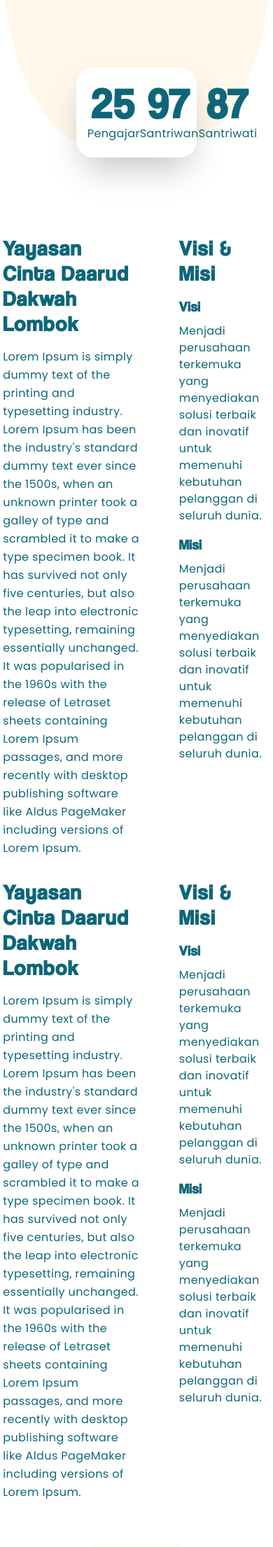
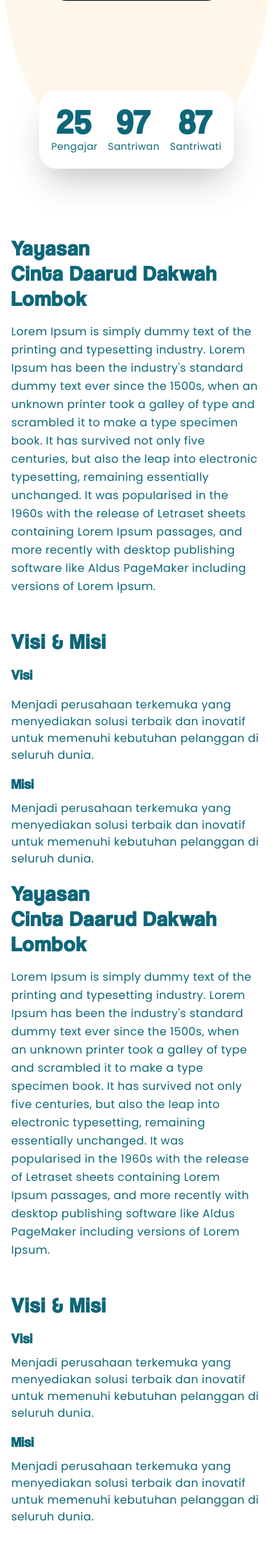
Before and after one commit to MlnKh18/Tailwind-Yayasan-Cinta-Daarud-Dakwah-Lombok, a PHP site: page / in a window 390 px wide. Shown: the part 635-2845 px from the top of the page at 70% size. Run offline with PHP 8.4, Linux system fonts and the light colour scheme.

Commit message:
add: complated a resfensive mobile and fix navbar

```diff
--- a/public/index.html
+++ b/public/index.html
@@ -25,7 +25,7 @@
   </head>
   <body class="bg-white antialiased tracking-wide font-custom">
     <!-- Header Section -->
-    <header class="relative min-h-screen px-4 md:px-20">
+    <header class="relative min-h-screen px-14 md:px-10">
       <!-- Background Decoration -->
       <div class="absolute inset-0 overflow-hidden">
         <div
@@ -33,9 +33,8 @@
         ></div>
       </div>
 
-      <!-- Navigation Bar -->
       <nav
-        class="relative container flex items-center justify-between px-4 md:px-16 pt-4"
+        class="relative lg:container flex items-center justify-between px-2 sm:px-16 pt-4"
       >
         <div class="logo flex items-center gap-4">
           <img
@@ -45,33 +44,90 @@
           />
         </div>
         <ul
-          class="flex flex-1 gap-6 md:gap-12 text-sm items-center justify-end text-secondary"
+          class="hidden lg:flex flex-1 gap-6 md:gap-12 text-sm items-center justify-end text-secondary"
         >
-          <li class="cursor-pointer">Beranda</li>
-          <li class="cursor-pointer">Tentang Kami</li>
-          <li class="cursor-pointer">Program</li>
-          <li class="cursor-pointer">Berita</li>
+          <li class="cursor-pointer">
+            <a href="#home">Beranda</a>
+          </li>
+          <li class="cursor-pointer">
+            <a href="#about-us" class="nav-properti">Tentang Kami</a>
+          </li>
+          <li class="cursor-pointer">
+            <a href="#program" class="nav-properti">Program</a>
+          </li>
+          <li class="cursor-pointer">
+            <a href="#information-now" class="nav-properti">Berita</a>
+          </li>
         </ul>
+
+        <div
+          class="flex lg:hidden flex-1 justify-end cursor-pointer"
+          id="menu-toggle"
+          aria-label="Toggle navigation menu"
+        >
+          <svg
+            xmlns="http://www.w3.org/2000/svg"
+            fill="none"
+            viewBox="0 0 24 24"
+            stroke-width="1.5"
+            stroke="currentColor"
+            class="size-8"
+          >
+            <path
+              stroke-linecap="round"
+              stroke-linejoin="round"
+              d="M3.75 6.75h16.5M3.75 12h16.5m-16.5 5.25h16.5"
+            />
+          </svg>
+        </div>
       </nav>
+
+      <!-- Pop-up Navigation (Initially Hidden) -->
+      <div
+        id="popup-nav"
+        class="fixed top-0 left-0 w-full h-full bg-black bg-opacity-75 z-50 hidden"
+      >
+        <div class="absolute top-4 right-4">
+          <!-- Close Button (X) -->
+          <button id="close-popup" class="text-white text-3xl cursor-pointer">
+            &times;
+          </button>
+        </div>
+
+        <div
+          class="flex flex-col items-center justify-center h-full gap-6 text-white text-2xl"
+        >
+          <a href="#home" class="nav-properti cursor-pointer">Beranda</a>
+          <a href="#about-us" class="nav-properti cursor-pointer"
+            >Tentang Kami</a
+          >
+          <a href="#program" class="nav-properti cursor-pointer">Program</a>
+          <a href="#information-now" class="nav-properti cursor-pointer"
+            >Berita</a
+          >
+        </div>
+      </div>
 
       <!-- Hero Section -->
       <div
-        class="relative flex flex-col items-center justify-around h-screen px-16 pt-20 gap-36"
+        class="relative flex flex-col items-center justify-around h-screen md:px-16 pt-20 lg:pt-12 gap-16 md:gap-36"
       >
-        <div class="flex items-center justify-start w-full gap-20">
+        <div
+          class="flex items-center flex-col md:flex-row justify-start w-full gap-20"
+        >
           <!-- Text Content -->
           <div id="text-content" class="text-secondary">
             <img
               src="../public/assets/images/Group 1.png"
               alt="Slogan Image"
-              class="w-[600px] h-auto object-contain"
+              class="w-full md:w-[600px] h-auto object-contain"
             />
           </div>
 
           <!-- Hero Image -->
           <div id="hero-image" class="card w-[250px] h-[300px]">
             <img
-              src="../public/assets/images/444b8018ebc3991b72be599b51bd28e0.jpg"
+              src="../public/assets/images/"
               alt="Hero Image"
               class="w-full h-full object-cover"
             />
@@ -81,20 +137,20 @@
         <!-- Statistics Section -->
         <div
           id="statistics"
-          class="flex w-3/4 h-32 bg-white shadow-2xl rounded-3xl text-secondary"
+          class="flex w-full md:w-3/4 h-28 md:h-32 bg-white shadow-2xl rounded-3xl text-secondary"
         >
-          <div class="flex items-center justify-around w-full h-full p-4">
+          <div class="flex items-center justify-around w-full h-full p-4 gap-3">
             <div class="data-pengajar text-center">
-              <h2 class="text-6xl">25</h2>
-              <p class="text-primary">Pengajar</p>
+              <h2 class="text-5xl sm:text-6xl font-bold text-center">25</h2>
+              <p class="text-primary text-sm sm:text-xl">Pengajar</p>
             </div>
             <div class="data-santriwan text-center">
-              <h2 class="text-6xl">97</h2>
-              <p class="text-primary">Santriwan</p>
+              <h2 class="text-5xl sm:text-6xl font-bold text-center">97</h2>
+              <p class="text-primary text-sm sm:text-xl">Santriwan</p>
             </div>
             <div class="data-santriwati text-center">
-              <h2 class="text-6xl">87</h2>
-              <p class="text-primary">Santriwati</p>
+              <h2 class="text-5xl sm:text-6xl font-bold text-center">87</h2>
+              <p class="text-primary text-sm sm:text-xl">Santriwati</p>
             </div>
           </div>
         </div>
@@ -104,13 +160,13 @@
     <!-- Main Section -->
     <main class="py-16">
       <!-- About Us Section -->
-      <section id="about-us" class="container md:px-28 text-secondary">
+      <section id="about-us" class="w-full md:px-28 text-secondary px-4">
         <div
           id="container-information-daarud-dakwah"
-          class="flex gap-12 justify-around"
+          class="flex gap-12 flex-col md:flex-row justify-around mb-5"
         >
           <!-- Daarud Dakwah: Information -->
-          <article class="w-1/2">
+          <article class="w-full md:w-2/3">
             <h2 class="text-3xl mb-4">
               Yayasan <br />
               Cinta Daarud Dakwah Lombok
@@ -130,9 +186,9 @@
           </article>
 
           <!-- Daarud Dakwah: Vision and Mission -->
-          <article class="w-2/6">
+          <article class="w-full md:w-2/4 md:mt-0">
             <h2 class="text-3xl font-bold mb-4">Visi & Misi</h2>
-            <h3 class="text-xl font-semibold mb-2">Visi</h3>
+            <h3 class="text-xl font-semibold mb-4">Visi</h3>
             <p class="mb-4">
               Menjadi perusahaan terkemuka yang menyediakan solusi terbaik dan
               inovatif untuk memenuhi kebutuhan pelanggan di seluruh dunia.
@@ -147,15 +203,15 @@
 
         <div
           id="container-information-pondok-nurul-ilmi"
-          class="flex gap-12 justify-around mt-8"
+          class="flex gap-12 flex-col md:flex-row justify-around"
         >
           <!-- Pondok Pesantren Nurul Ilmi: Information -->
-          <article class="w-1/2">
+          <article class="w-full md:w-2/3">
             <h2 class="text-3xl mb-4">
               Yayasan <br />
               Cinta Daarud Dakwah Lombok
             </h2>
-            <p class="leading-relaxed">
+            <p class="leading-relaxed pr-3">
               Lorem Ipsum is simply dummy text of the printing and typesetting
               industry. Lorem Ipsum has been the industry's standard dummy text
               ever since the 1500s, when an unknown printer took a galley of
@@ -170,7 +226,7 @@
           </article>
 
           <!-- Pondok Pesantren Nurul Ilmi: Vision and Mission -->
-          <article class="w-2/6">
+          <article class="w-full md:w-2/4">
             <h2 class="text-3xl font-bold mb-4">Visi & Misi</h2>
             <h3 class="text-xl font-semibold mb-2">Visi</h3>
             <p class="mb-4">
@@ -187,7 +243,7 @@
       </section>
 
       <!-- Program Section -->
-      <div class="w-full h-[70%] relative mt-16 md:px-40">
+      <div class="w-full h-[70%] relative mt-16">
         <div class="absolute inset-0 overflow-hidden">
           <div
             class="absolute w-full min-h-full bg-primary-default rounded-t-[35%] opacity-30 left-1/2 transform -translate-x-1/2"
@@ -195,9 +251,13 @@
         </div>
         <!-- Text Content - Program -->
         <section id="program" class="relative text-secondary">
-          <article class="flex flex-col justify-center items-center">
+          <article
+            class="flex flex-col justify-center items-center px-14 md:px-28"
+          >
             <h2 class="text-3xl font-bold my-10">Program</h2>
-            <div class="container-card container flex flex-wrap justify-evenly">
+            <div
+              class="container-card container flex flex-wrap justify-evenly gap-10"
+            >
               <div class="card relative w-[300px] h-[200px]">
                 <img
                   src="#"
@@ -254,10 +314,10 @@
               </div>
             </div>
             <div
-              class="container-information w-full h-36 mt-20 rounded-3xl shadow-2xl bg-third px-5 flex justify-center items-center text-white"
+              class="container-information w-full h-auto mt-20 rounded-3xl shadow-2xl bg-third px-5 lg:px-28 py-3 flex flex-wrap justify-center items-center text-white"
             >
               <div
-                class="informasion-foundation-management container flex items-start justify-between"
+                class="informasion-foundation-management container flex items-start justify-start lg:justify-between flex-wrap gap-5"
               >
                 <div class="title w-auto">
                   <h3 class="text-3xl tracking-wider font-semibold">
@@ -326,7 +386,7 @@
       </div>
 
       <!-- Informations now Section -->
-      <div class="w-full h-[75vh] relative pt-10 flex flex-col justify-between">
+      <div class="w-full h-auto relative pt-10 flex flex-col justify-between">
         <div class="absolute inset-0 overflow-hidden">
           <div
             class="absolute w-full min-h-screen bg-primary-default opacity-30 left-1/2 transform -translate-x-1/2"
@@ -334,16 +394,16 @@
         </div>
         <section id="information-now" class="w-full">
           <div
-            class="relative heading-title flex flex-col justify-center items-center mb-4 text-secondary"
+            class="relative heading-title flex flex-col justify-center items-center mb-4 text-secondary text-center"
           >
-            <h2 class="text-3xl ">Informasi Terkini</h2>
+            <h2 class="text-3xl">Informasi Terkini</h2>
             <p>Berita dan Informasi Terkini Yayasan Daarud Dakwah Lombok</p>
           </div>
           <div class="relative content-carousel">
             <!-- Swiper -->
-            <div class="swiper mySwiper">
+            <div class="swiper mySwiper mb-14 w-full">
               <div class="swiper-wrapper">
-                <div class="swiper-slide custom-slide">
+                <div class="swiper-slide custom-slide w-full sm:w-1/2 md:w-1/3">
                   <div
                     class="flex flex-col h-full justify-start items-center relative"
                   >
@@ -365,34 +425,54 @@
                     <div
                       class="title-item-slide w-full flex flex-col justify-center p-1 font-poppins"
                     >
-                      <h5 class="text-xl font-bold">Judul</h5>
+                      <h5 class="text-lg md:text-xl font-bold">Judul</h5>
                       <p class="text-sm">Selasa, 10 September 2024</p>
                     </div>
                   </div>
                 </div>
-                <div class="swiper-slide custom-slide">
+
+                <!-- Repeat for other slides -->
+                <div class="swiper-slide custom-slide w-full sm:w-1/2 md:w-1/3">
                   <div
                     class="flex flex-col h-full justify-start items-center relative"
                   >
-                    <!-- Category Label -->
                     <span
                       class="absolute top-2 left-2 bg-gray-300 px-2 rounded-xl z-10 text-xs text-black font-normal font-poppins"
                     >
                       Category
                     </span>
-
-                    <!-- Image -->
                     <img
-                      src="../public/assets/images/444b8018ebc3991b72be599b51bd28e0.jpg"
+                      src="../public/assets"
                       alt=""
                       class="w-full h-3/4 rounded-t-xl border-t-2 border-b-2 border-black object-cover"
                     />
-
-                    <!-- Title and Date -->
                     <div
                       class="title-item-slide w-full flex flex-col justify-center p-1 font-poppins"
                     >
-                      <h5 class="text-xl font-bold">Judul</h5>
+                      <h5 class="text-lg md:text-xl font-bold">Judul</h5>
+                      <p class="text-sm">Selasa, 10 September 2024</p>
+                    </div>
+                  </div>
+                </div>
+
+                <div class="swiper-slide custom-slide w-full sm:w-1/2 md:w-1/3">
+                  <div
+                    class="flex flex-col h-full justify-start items-center relative"
+                  >
+                    <span
+                      class="absolute top-2 left-2 bg-gray-300 px-2 rounded-xl z-10 text-xs text-black font-normal font-poppins"
+                    >
+                      Category
+                    </span>
+                    <img
+                      src="../public/assets"
+                      alt=""
+                      class="w-full h-3/4 rounded-t-xl border-t-2 border-b-2 border-black object-cover"
+                    />
+                    <div
+                      class="title-item-slide w-full flex flex-col justify-center p-1 font-poppins"
+                    >
+                      <h5 class="text-lg md:text-xl font-bold">Judul</h5>
                       <p class="text-sm">Selasa, 10 September 2024</p>
                     </div>
                   </div>
@@ -404,46 +484,68 @@
             </div>
           </div>
         </section>
-        <div class="container-shape relative w-full">
+        <div class="container-shape relative w-full flex justify-center">
           <div
             class="absolute decorations-shape bg-inherit w-full h-10 z-10"
           ></div>
           <div
-            class="absolute decorations-shape bg-white w-full h-10 z-10 top-1/2"
+            class="absolute decorations-shape bg-white w-full h-10 z-10 top-1/2 rounded-3xl"
           ></div>
 
           <!-- Circle with the triangle -->
-          <div class="shape-circle rounded-full w-14 h-14 bg-third absolute z-40 left-1/2 flex justify-center items-center">
-            <img src="../public/assets/images/Polygon 3 (1).png" alt="" class="w-7 object-cover">
+          <div
+            class="shape-circle rounded-full w-14 h-14 bg-third absolute z-40 flex justify-center items-center"
+          >
+            <img
+              src="../public/assets/images/Polygon 3 (1).png"
+              alt=""
+              class="w-7 object-cover"
+            />
           </div>
         </div>
       </div>
     </main>
+    <div
+      class="commons-footer w-full overflow-visible flex flex-col justify-start items-center mb-10"
+    >
+      <div
+        class="container-logo-company w-full flex justify-center items-center gap-5 mb-5"
+      >
+        <img
+          src="../public/assets/images/Logo Yayasan & Ma'had 1.png"
+          class="w-20 h-20 object-cover"
+          alt=""
+        />
+        <img
+          src="../public/assets/images/Mask group.png"
+          class="w-20 h-20 object-cover"
+          alt=""
+        />
+      </div>
+      <div class="deskripsi w-3/4 text-center text-secondary">
+        <p>
+          Jalinan Kerjasama (Sinergi) Yayasa Cinta Daarud Dakwah Lombok dengan
+          Yayasan Pondok Pesantren Nurul Ilmi ini dengan tujuan untuk membantu
+          memajukan yayasan dari segi memberikan pelayanan belajar gratis untuk
+          santiwan/santriwati yatim, yatim piatu, dan Dhuafa supaya tetap dapat
+          melanjutkan belajar untuk memperdalam ilmu agama khususnya tahfidz &
+          bahasa arab. Dari Sinergi inilah dapat terbentuk
+          <b> Ma’had Love Tahfidz Nurul Ilmi</b>, dimana disini tempat
+          bermukimnya santriwan untuk bisa lebih giat & intens belajar
+          <b>Tahfidz & Bahasa Arab</b>. sehingga dengan cepat dapat khatam 30
+          Juz. Dari Kerjasama atau Sinergi Tersebut terbentuklah
+          <b> Yayasan Love Tahfidz Nurul Ilmi</b> yang Semula namanya
+          <b>Yayasan Pondok Pesantren Nurul Ilmi.</b>
+        </p>
+      </div>
+    </div>
+    <footer class="text-center px-1">
+      Copyrights ©2024 Yayasan Cinta Daarud Dakwah Lombok & Ma’had Love Tahfidz
+      Nurul Ilmi. All Rights Reserved
+    </footer>
     <!-- Swipper -->
     <script src="https://cdn.jsdelivr.net/npm/swiper@11/swiper-bundle.min.js"></script>
 
-    <script>
-      document.addEventListener("DOMContentLoaded", function () {
-        const swiperPaginationBullets = document.querySelectorAll(
-          ".swiper-pagination-bullet"
-        );
-
-        if (swiperPaginationBullets.length > 0) {
-          swiperPaginationBullets.forEach((bullet) => {
-            bullet.classList.add("wide"); // Add class "wide" to increase the size
-          });
-        }
-      });
-
-      var swiper = new Swiper(".mySwiper", {
-        slidesPerView: 4,
-        spaceBetween: 30,
-        centeredSlides: true,
-        pagination: {
-          el: ".swiper-pagination",
-          clickable: true,
-        },
-      });
-    </script>
+    <script src="../src/js/script.js"></script>
   </body>
 </html>
--- a/public/style.css
+++ b/public/style.css
@@ -645,6 +665,10 @@ video {
   margin-bottom: 1rem;
 }
 
+.mb-5 {
+  margin-bottom: 1.25rem;
+}
+
 .mt-16 {
   margin-top: 4rem;
 }
@@ -653,8 +677,8 @@ video {
   margin-top: 5rem;
 }
 
-.mt-8 {
-  margin-top: 2rem;
+.mb-14 {
+  margin-bottom: 3.5rem;
 }
 
 .block {
@@ -673,24 +706,20 @@ video {
   height: 3rem;
 }
 
+.h-14 {
+  height: 3.5rem;
+}
+
 .h-20 {
   height: 5rem;
 }
 
+.h-28 {
+  height: 7rem;
+}
+
 .h-3\/4 {
   height: 75%;
-}
-
-.h-32 {
-  height: 8rem;
-}
-
-.h-36 {
-  height: 9rem;
-}
-
-.h-5 {
-  height: 1.25rem;
 }
 
 .h-\[200px\] {
@@ -737,12 +782,8 @@ video {
   min-height: 100vh;
 }
 
-.w-1\/2 {
-  width: 50%;
-}
-
-.w-2\/6 {
-  width: 33.333333%;
+.w-14 {
+  width: 3.5rem;
 }
 
 .w-20 {
@@ -850,8 +883,16 @@ video {
   justify-content: space-evenly;
 }
 
+.gap-10 {
+  gap: 2.5rem;
+}
+
 .gap-12 {
   gap: 3rem;
+}
+
+.gap-16 {
+  gap: 4rem;
 }
 
 .gap-2 {
@@ -862,12 +903,16 @@ video {
   gap: 5rem;
 }
 
-.gap-36 {
-  gap: 9rem;
+.gap-3 {
+  gap: 0.75rem;
 }
 
 .gap-4 {
   gap: 1rem;
+}
+
+.gap-5 {
+  gap: 1.25rem;
 }
 
 .gap-6 {
@@ -969,9 +1027,14 @@ video {
   padding: 1rem;
 }
 
-.px-16 {
-  padding-left: 4rem;
-  padding-right: 4rem;
+.px-1 {
+  padding-left: 0.25rem;
+  padding-right: 0.25rem;
+}
+
+.px-14 {
+  padding-left: 3.5rem;
+  padding-right: 3.5rem;
 }
 
 .px-2 {
@@ -999,6 +1062,19 @@ video {
   padding-bottom: 4rem;
 }
 
+.py-3 {
+  padding-top: 0.75rem;
+  padding-bottom: 0.75rem;
+}
+
+.pb-3 {
+  padding-bottom: 0.75rem;
+}
+
+.pr-3 {
+  padding-right: 0.75rem;
+}
+
 .pt-10 {
   padding-top: 2.5rem;
 }
@@ -1023,13 +1099,18 @@ video {
   font-family: Poppins;
 }
 
+.text-2xl {
+  font-size: 1.5rem;
+  line-height: 2rem;
+}
+
 .text-3xl {
   font-size: 1.875rem;
   line-height: 2.25rem;
 }
 
-.text-6xl {
-  font-size: 3.75rem;
+.text-5xl {
+  font-size: 3rem;
   line-height: 1;
 }
 
```
Also changed, not shown: other parts of public/style.css (+247 -32 lines), src/input.css (+30 -9 lines), src/js/script.js (added, +60 -0 lines).
